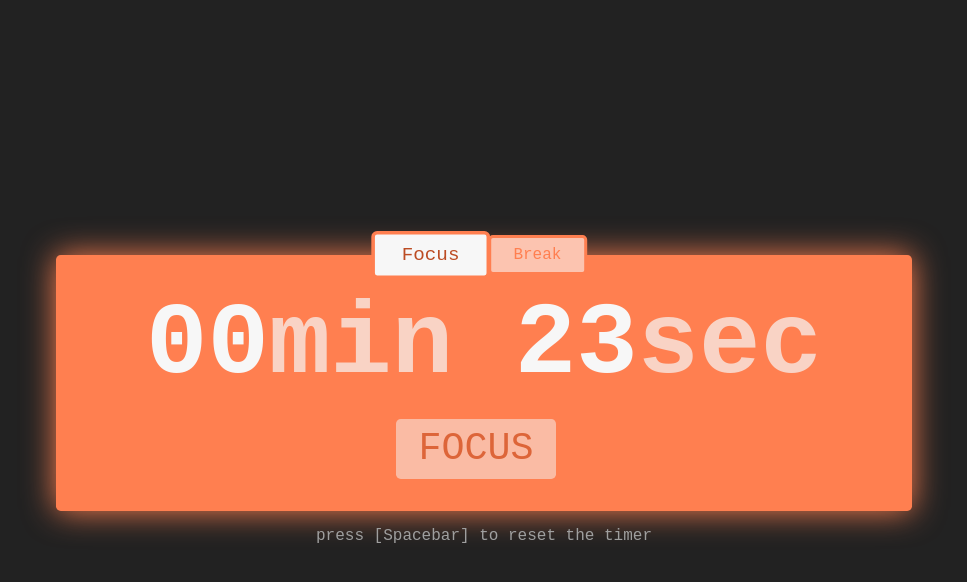
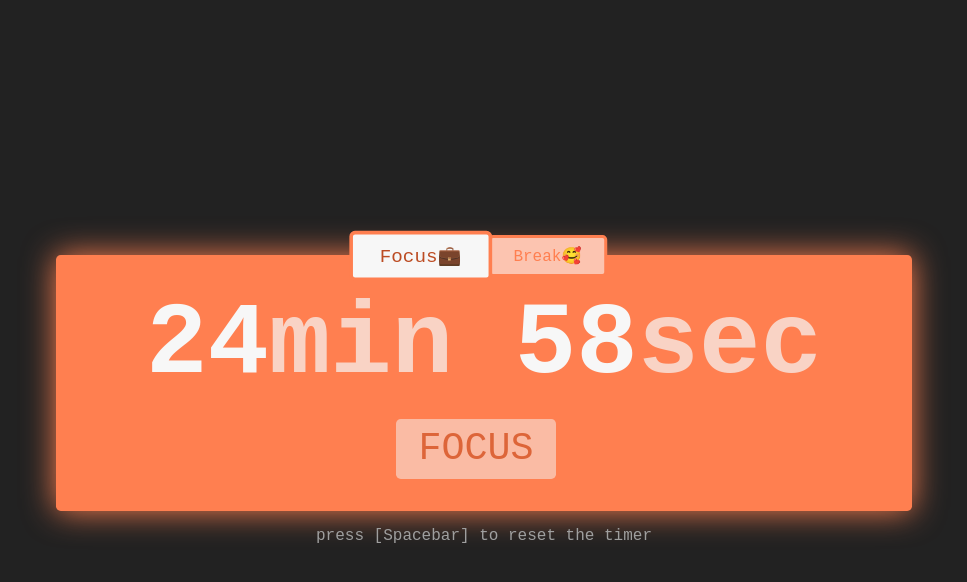
Before and after one commit to ismael8989/pomodoro-timer, a plain HTML site: page index.html in a window 1280 px wide. Both pictures are taken after a click on the button "start". Shown: the whole page, without its empty margins (156-1123 px from the left). Drawn offline with Linux system fonts and the light colour scheme.

Commit message:
fixed timing

```diff
--- a/index.html
+++ b/index.html
@@ -12,8 +12,8 @@
 
     <div id="timer">
         <div class="modes">
-            <button class="active">Focus</button>
-            <button>Break</button>
+            <button class="active">Focus💼</button>
+            <button>Break🥰</button>
         </div>
         <h1></h1>
         <div class="buttons">
--- a/script.js
+++ b/script.js
@@ -1,4 +1,5 @@
 import { render_seconds } from "./useful_functions.js";
+
 // html elements
 const time = document.querySelector("#timer h1");
 const start_button = document.querySelector(".buttons button");
@@ -15,12 +16,12 @@ const break_button = {
 };
 
 // import sounds
-const sound = new Audio("./resources/sound.mp3");
+const end_sound = new Audio("./resources/end-sound.mp3");
 const reset_sound = new Audio("./resources/reset-sound.mp3");
 
 // general variables
-const focus_time = 25;
-const break_time = 5;
+const focus_time = 25*60;
+const break_time = 5*60;
 let countdown_time = focus_time;
 let is_timerOn = false;
 
@@ -73,7 +74,7 @@ const countdown = function(seconds) {
 
         reset_timer();
 
-        sound.play();
+        end_sound.play();
 
         countdown_time = countdown_time == focus_time ? break_time : focus_time;
 
```
Also changed, not shown: 2 other files.
